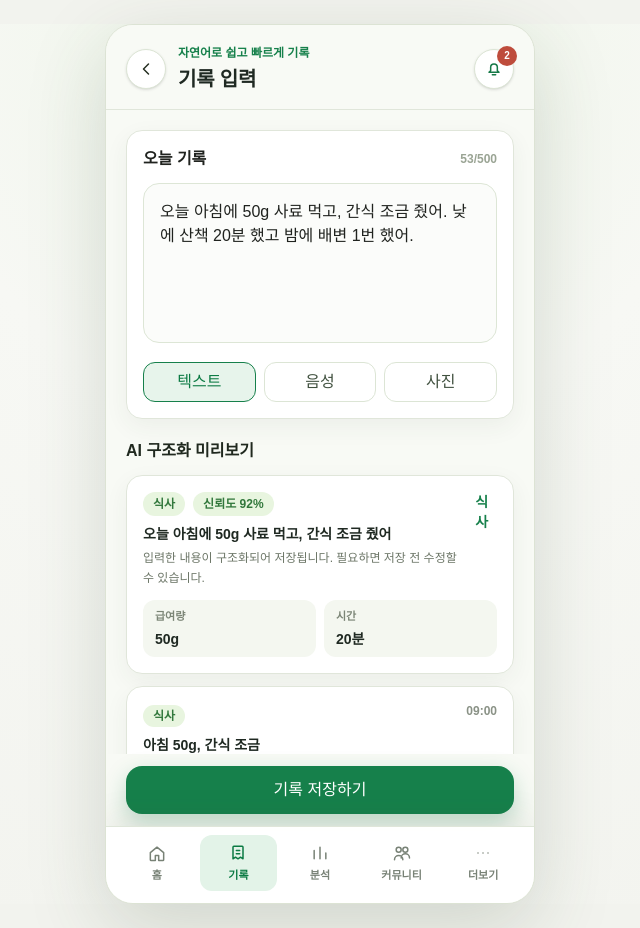
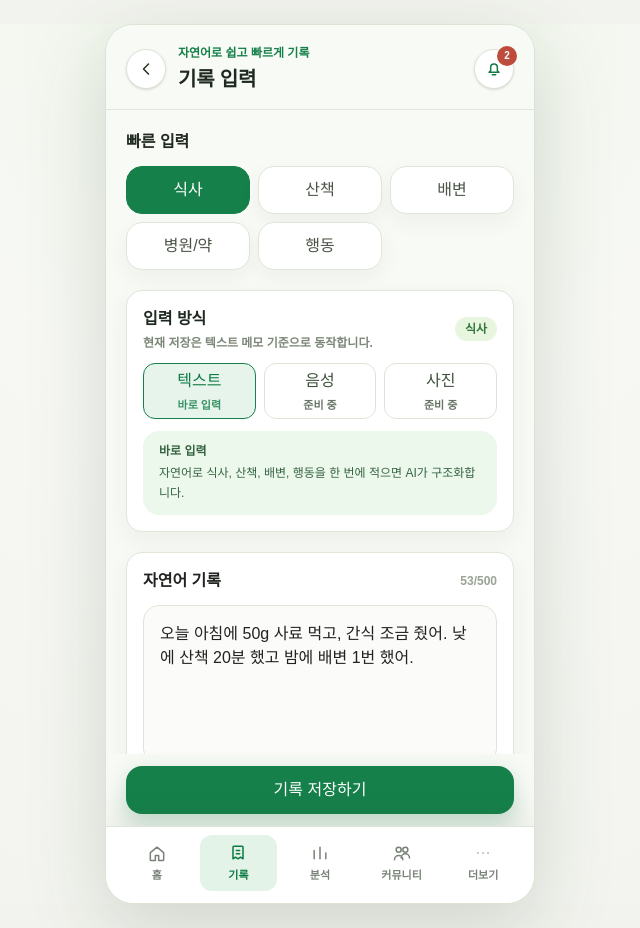
Before and after one commit to PU3-Lab/pet-log-v1.0, a Next.js app in the folder app/web/: page /record in a window 1280 px wide. Shown: the whole page, without its empty margins (320-960 px from the left). Built offline with nearby package versions, Linux system fonts and the light colour scheme.

Commit message:
feat: refine record input flow

```diff
--- a/app/web/src/app/record/page.tsx
+++ b/app/web/src/app/record/page.tsx
@@ -7,6 +7,7 @@ import { usePetLog } from "@/components/pet-log-provider";
 import { Card, CategoryBadge, SectionHeader } from "@/components/ui";
 import { structureRecord } from "@/lib/ai-insights";
 import { categoryLabels } from "@/lib/mock-data";
+import { getInputModeFeedback, type RecordInputMode } from "@/lib/record-input";
 import type { RecordCategory } from "@/lib/types";
 
 const categoryOptions: { label: string; value: RecordCategory }[] = [
@@ -17,15 +18,13 @@ const categoryOptions: { label: string; value: RecordCategory }[] = [
   { label: "행동", value: "behavior" },
 ];
 
-type InputMode = "text" | "voice" | "photo";
-
-const inputModes: { label: string; value: InputMode }[] = [
+const inputModes: { label: string; value: RecordInputMode }[] = [
   { label: "텍스트", value: "text" },
   { label: "음성", value: "voice" },
   { label: "사진", value: "photo" },
 ];
 
-const inputPlaceholders: Record<InputMode, string> = {
+const inputPlaceholders: Record<RecordInputMode, string> = {
   text: "예: 아침 사료 50g을 먹고 산책 20분을 했어요.",
   voice: "음성으로 남길 내용을 확인하거나 직접 수정해주세요.",
   photo: "사진과 함께 남길 메모를 입력해주세요.",
@@ -38,7 +37,7 @@ export default function RecordPage() {
   const { addRecord, records } = usePetLog();
   const [detail, setDetail] = useState(defaultDetail);
   const [category, setCategory] = useState<RecordCategory>("meal");
-  const [inputMode, setInputMode] = useState<InputMode>("text");
+  const [inputMode, setInputMode] = useState<RecordInputMode>("text");
   const [error, setError] = useState("");
   const [savedId, setSavedId] = useState<string | null>(null);
 
@@ -47,6 +46,7 @@ export default function RecordPage() {
   const isInvalid = trimmedDetail.length < 5 || trimmedDetail.length > maxLength;
   const aiPreview = useMemo(() => structureRecord(trimmedDetail, category), [category, trimmedDetail]);
   const confidencePercent = Math.round(aiPreview.confidence * 100);
+  const modeFeedback = getInputModeFeedback(inputMode);
 
   const previewTitle = useMemo(() => {
     if (!trimmedDetail) {
@@ -97,9 +97,71 @@ export default function RecordPage() {
       title="기록 입력"
     >
       <div className="space-y-5">
+        <section>
+          <SectionHeader title="빠른 입력" />
+          <div className="grid grid-cols-3 gap-2">
+            {categoryOptions.map((item) => {
+              const active = item.value === category;
+              return (
+                <button
+                  aria-pressed={active}
+                  className={`min-h-12 rounded-2xl border px-2 text-sm font-bold transition ${
+                    active
+                      ? "border-[#16804b] bg-[#16804b] text-white"
+                      : "border-[#dfe6d9] bg-white text-[#4a5547] shadow-[0_8px_22px_rgba(49,65,44,0.05)]"
+                  }`}
+                  key={item.label}
+                  onClick={() => setCategory(item.value)}
+                  type="button"
+                >
+                  {item.label}
+                </button>
+              );
+            })}
+          </div>
+        </section>
+
+        <Card>
+          <div className="mb-3 flex items-center justify-between gap-3">
+            <div>
+              <h2 className="text-base font-bold text-[#1f2922]">입력 방식</h2>
+              <p className="mt-1 text-xs font-semibold text-[#7c8777]">현재 저장은 텍스트 메모 기준으로 동작합니다.</p>
+            </div>
+            <CategoryBadge category={category} />
+          </div>
+          <div className="grid grid-cols-3 gap-2">
+            {inputModes.map((mode) => {
+              const active = inputMode === mode.value;
+              const feedback = getInputModeFeedback(mode.value);
+              return (
+                <button
+                  aria-pressed={active}
+                  className={`min-h-14 rounded-xl border px-2 text-sm font-bold ${
+                    active ? "border-[#16804b] bg-[#e7f4eb] text-[#0b7a43]" : "border-[#dce5d5] bg-white text-[#40513f]"
+                  }`}
+                  key={mode.value}
+                  onClick={() => setInputMode(mode.value)}
+                  type="button"
+                >
+                  <span className="block">{mode.label}</span>
+                  <span className="mt-1 block text-[11px] font-semibold opacity-80">{feedback.label}</span>
+                </button>
+              );
+            })}
+          </div>
+          <div
+            className={`mt-3 rounded-2xl px-4 py-3 ${
+              modeFeedback.status === "available" ? "bg-[#edf8ed] text-[#356342]" : "bg-[#fff7ed] text-[#7a5531]"
+            }`}
+          >
+            <p className="text-xs font-bold">{modeFeedback.label}</p>
+            <p className="mt-1 text-xs leading-5">{modeFeedback.detail}</p>
+          </div>
+        </Card>
+
         <Card>
           <div className="mb-3 flex items-center justify-between">
-            <h2 className="text-base font-bold">오늘 기록</h2>
+            <h2 className="text-base font-bold">자연어 기록</h2>
             <span className={`text-xs font-semibold ${detail.length > maxLength ? "text-[#be4c3c]" : "text-[#9aa494]"}`}>
               {detail.length}/{maxLength}
             </span>
@@ -119,24 +181,6 @@ export default function RecordPage() {
             placeholder={inputPlaceholders[inputMode]}
             value={detail}
           />
-          <div className="mt-3 grid grid-cols-3 gap-2">
-            {inputModes.map((mode) => {
-              const active = inputMode === mode.value;
-              return (
-                <button
-                  aria-pressed={active}
-                  className={`h-10 rounded-xl border text-sm font-bold ${
-                    active ? "border-[#16804b] bg-[#e7f4eb] text-[#0b7a43]" : "border-[#dce5d5] bg-white text-[#40513f]"
-                  }`}
-                  key={mode.value}
-                  onClick={() => setInputMode(mode.value)}
-                  type="button"
-                >
-                  {mode.label}
-                </button>
-              );
-            })}
-          </div>
           {error ? <p className="mt-3 text-sm font-semibold text-[#be4c3c]">{error}</p> : null}
           {savedId ? (
             <div className="mt-3 flex items-center justify-between rounded-2xl bg-[#edf8ed] px-4 py-3 text-sm">
@@ -193,42 +237,32 @@ export default function RecordPage() {
                 )}
               </div>
             </Card>
+          </div>
+        </section>
+
+        <section>
+          <SectionHeader title="최근 기록" />
+          <div className="space-y-2">
             {preview.map((record) => (
-              <Card className="p-4" key={record.id}>
+              <Card className="p-3" key={record.id}>
                 <div className="flex items-start justify-between gap-3">
-                  <div>
+                  <div className="min-w-0">
                     <CategoryBadge category={record.category} />
-                    <h3 className="mt-2 text-sm font-bold text-[#1f2922]">{record.title}</h3>
-                    <p className="mt-1 text-xs leading-5 text-[#6c7667]">{record.detail}</p>
+                    <h3 className="mt-2 truncate text-sm font-bold text-[#1f2922]">{record.title}</h3>
+                    <p className="mt-1 line-clamp-2 text-xs leading-5 text-[#6c7667]">{record.detail}</p>
                   </div>
                   <span className="text-xs font-bold text-[#8a9286]">{record.time}</span>
                 </div>
               </Card>
             ))}
+            {preview.length === 0 ? (
+              <Card className="p-4 text-center">
+                <p className="text-sm font-bold text-[#1f2922]">아직 최근 기록이 없습니다.</p>
+                <p className="mt-1 text-xs leading-5 text-[#667262]">첫 기록을 저장하면 여기에 바로 표시됩니다.</p>
+              </Card>
+            ) : null}
           </div>
         </section>
-
-        <section>
-          <SectionHeader title="빠른 입력" />
-          <div className="flex flex-wrap gap-2">
-            {categoryOptions.map((item) => {
-              const active = item.value === category;
-              return (
-                <button
-                  className={`inline-flex h-9 items-center rounded-full px-4 text-sm font-semibold ${
-                    active ? "bg-[#16804b] text-white" : "bg-[#f0f3ed] text-[#616b5d]"
-                  }`}
-                  key={item.label}
-                  onClick={() => setCategory(item.value)}
-                  type="button"
-                >
-                  {item.label}
-                </button>
-              );
-            })}
-          </div>
-        </section>
-
       </div>
     </AppShell>
   );
--- /dev/null
+++ b/app/web/src/lib/record-input.ts
@@ -0,0 +1,33 @@
+export type RecordInputMode = "text" | "voice" | "photo";
+
+export type RecordInputModeStatus = "available" | "coming-soon";
+
+export type RecordInputModeFeedback = {
+  status: RecordInputModeStatus;
+  label: string;
+  detail: string;
+};
+
+export const recordInputFlow = ["category", "mode", "entry", "ai-preview", "recent-records"] as const;
+
+const inputModeFeedback: Record<RecordInputMode, RecordInputModeFeedback> = {
+  text: {
+    status: "available",
+    label: "바로 입력",
+    detail: "자연어로 식사, 산책, 배변, 행동을 한 번에 적으면 AI가 구조화합니다.",
+  },
+  voice: {
+    status: "coming-soon",
+    label: "준비 중",
+    detail: "음성 녹음은 준비 중입니다. 지금은 말하듯 적은 메모를 저장해주세요.",
+  },
+  photo: {
+    status: "coming-soon",
+    label: "준비 중",
+    detail: "사진 첨부와 인식은 준비 중입니다. 사진과 함께 남길 메모를 먼저 입력할 수 있습니다.",
+  },
+};
+
+export function getInputModeFeedback(mode: RecordInputMode) {
+  return inputModeFeedback[mode];
+}
```
